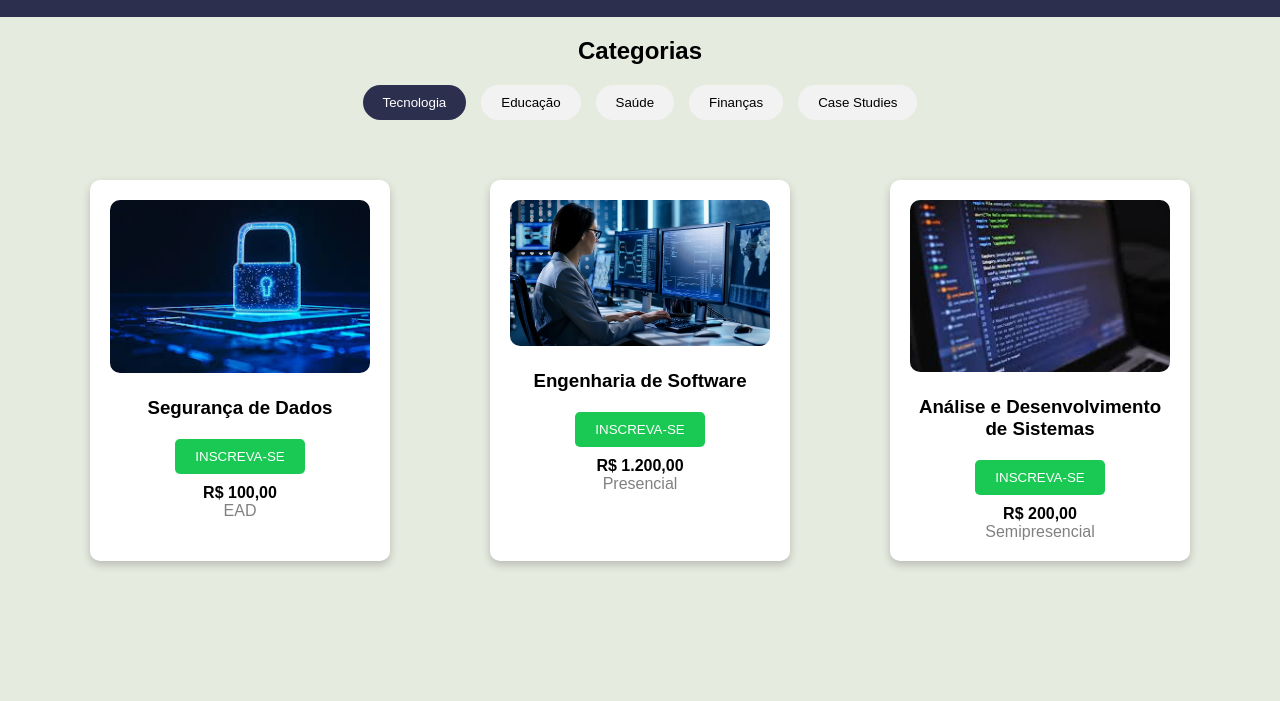
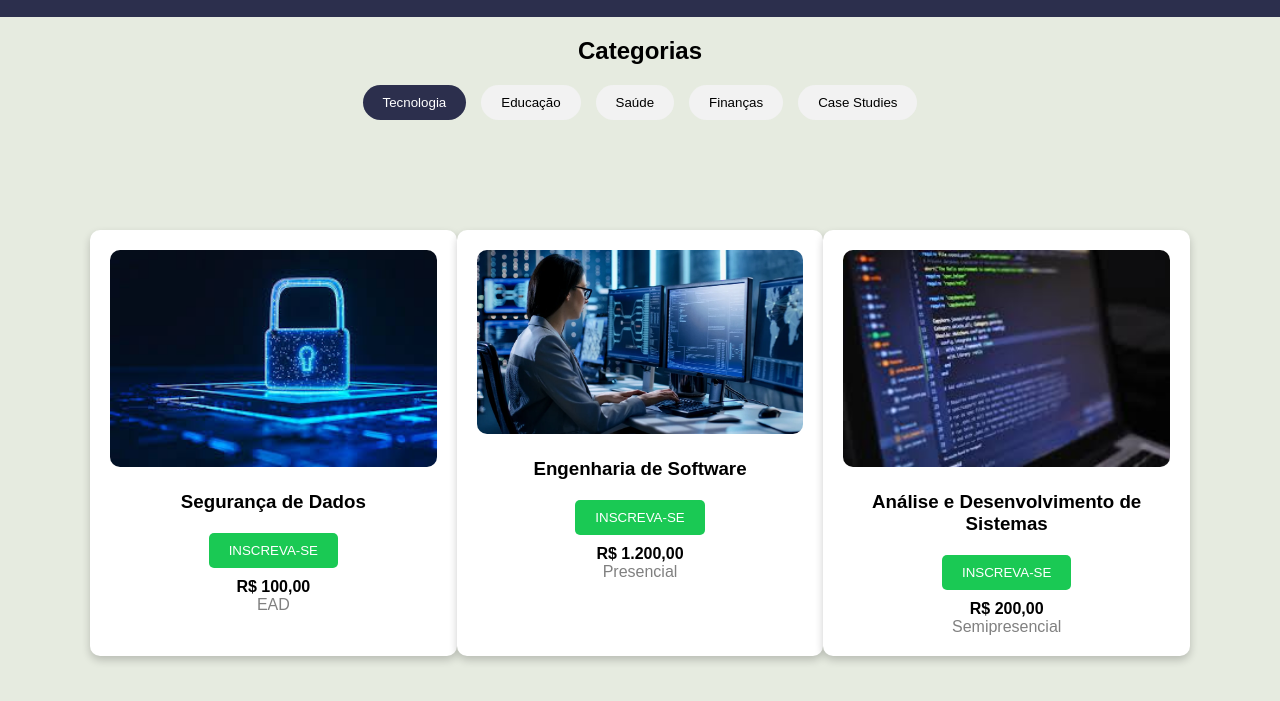
Before and after one commit to mayconcamacho/formiga, a plain HTML site: page index.html in a window 1280 px wide. Shown: the part 73-774 px from the top of the page. Drawn offline with Linux system fonts and the light colour scheme.

Commit message:
Add files via upload

```diff
--- a/style.css
+++ b/style.css
@@ -76,7 +76,7 @@ body {
 .courses {
     display: flex;
     justify-content: space-around;
-    padding: 40px;
+    padding: 90px;
 }
 
 .course-card {
@@ -85,7 +85,7 @@ body {
     box-shadow: 0 4px 8px rgba(0, 0, 0, 0.2);
     padding: 20px;
     text-align: center;
-    width: 300px;
+    width: 500px;
 }
 
 .course-card img {
```
